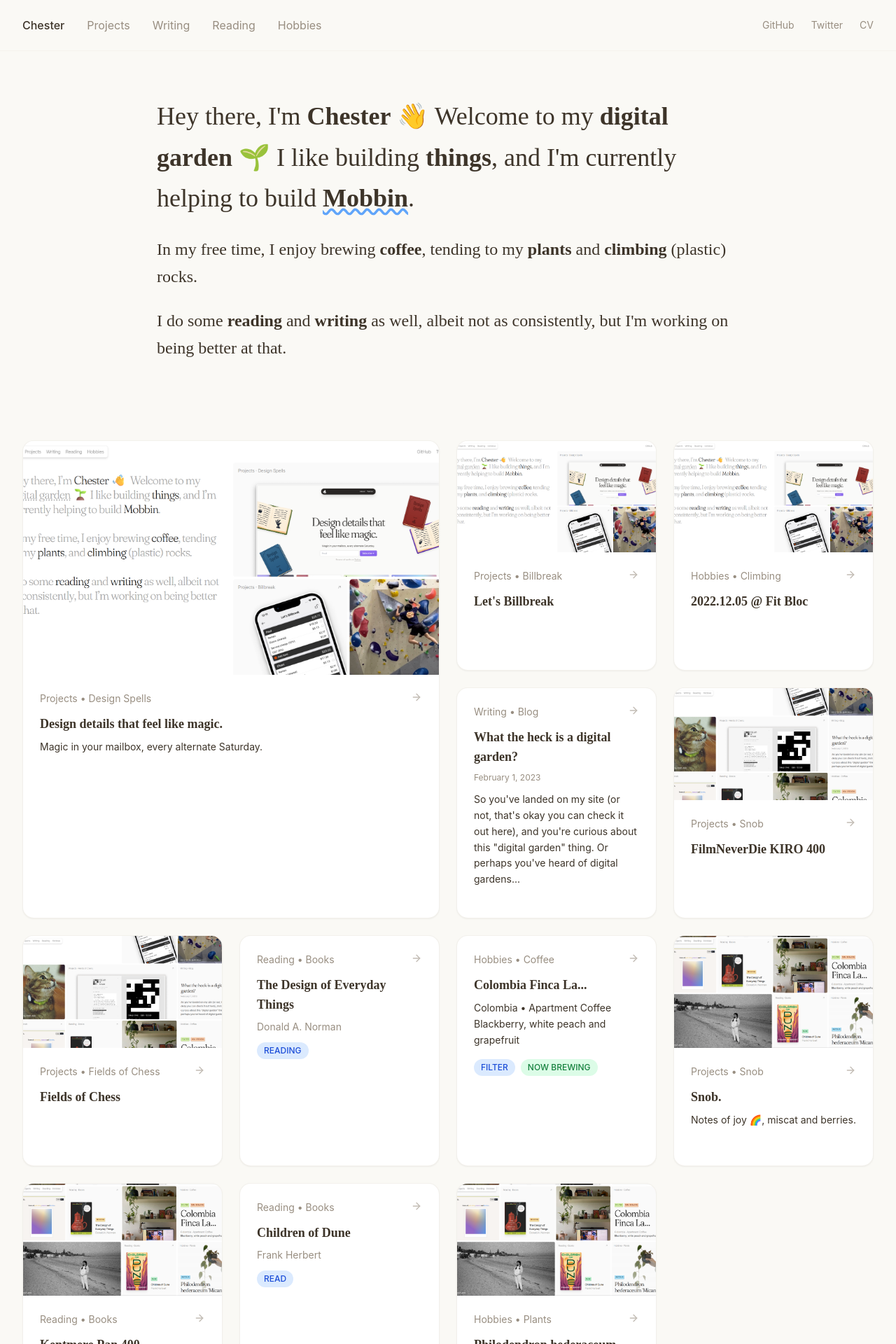
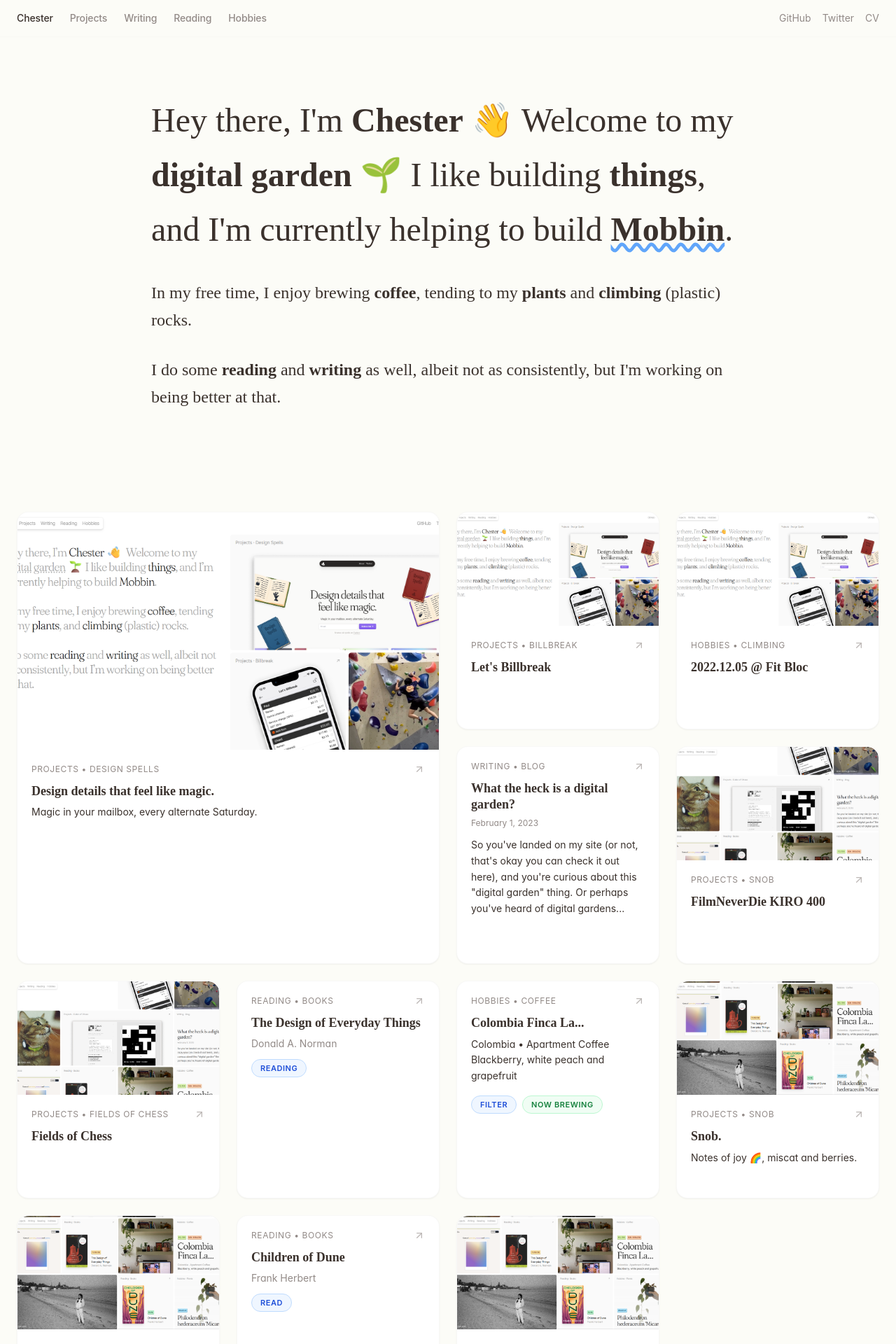
Before and after one commit to sayantann7/chester-clone, a React (Vite) app: page / in a window 1280 px wide. Shown: the top 1920 px of the page at 70% size. Built offline with nearby package versions, Linux system fonts and the light colour scheme.

Commit message:
Add Framer Motion animations
Implement Framer Motion to match the original website's design.

```diff
--- a/package.json
+++ b/package.json
@@ -45,6 +45,7 @@
     "cmdk": "^1.0.0",
     "date-fns": "^3.6.0",
     "embla-carousel-react": "^8.3.0",
+    "framer-motion": "^12.16.0",
     "input-otp": "^1.2.4",
     "lucide-react": "^0.462.0",
     "next-themes": "^0.3.0",
--- a/src/components/Hero.tsx
+++ b/src/components/Hero.tsx
@@ -1,27 +1,48 @@
 
 import React from 'react';
+import { motion } from 'framer-motion';
 
 const Hero: React.FC = () => {
   return (
-    <div className="max-w-4xl mx-auto px-8 py-16">
-      <div className="space-y-6">
-        <h1 className="text-4xl font-crimson leading-relaxed text-foreground">
+    <div className="max-w-4xl mx-auto px-6 py-20">
+      <div className="space-y-8">
+        <motion.h1
+          className="text-5xl font-crimson leading-relaxed text-foreground"
+          initial={{ opacity: 0, y: 20 }}
+          animate={{ opacity: 1, y: 0 }}
+          transition={{ duration: 0.8, delay: 0.2 }}
+        >
           Hey there, I'm <span className="font-semibold">Chester</span> 👋 Welcome to my{' '}
           <span className="font-semibold">digital garden</span> 🌱 I like building{' '}
           <span className="font-semibold">things</span>, and I'm currently helping to build{' '}
-          <span className="font-semibold underline decoration-blue-400 decoration-wavy">Mobbin</span>.
-        </h1>
+          <motion.span
+            className="font-semibold underline decoration-blue-400 decoration-wavy"
+            whileHover={{ scale: 1.05 }}
+          >
+            Mobbin
+          </motion.span>.
+        </motion.h1>
 
-        <p className="text-2xl font-crimson leading-relaxed text-foreground mt-8">
+        <motion.p
+          className="text-2xl font-crimson leading-relaxed text-foreground mt-12"
+          initial={{ opacity: 0, y: 20 }}
+          animate={{ opacity: 1, y: 0 }}
+          transition={{ duration: 0.8, delay: 0.4 }}
+        >
           In my free time, I enjoy brewing <span className="font-semibold">coffee</span>, tending to my{' '}
           <span className="font-semibold">plants</span> and <span className="font-semibold">climbing</span>{' '}
           (plastic) rocks.
-        </p>
+        </motion.p>
 
-        <p className="text-2xl font-crimson leading-relaxed text-foreground mt-8">
+        <motion.p
+          className="text-2xl font-crimson leading-relaxed text-foreground mt-12"
+          initial={{ opacity: 0, y: 20 }}
+          animate={{ opacity: 1, y: 0 }}
+          transition={{ duration: 0.8, delay: 0.6 }}
+        >
           I do some <span className="font-semibold">reading</span> and{' '}
           <span className="font-semibold">writing</span> as well, albeit not as consistently, but I'm working on being better at that.
-        </p>
+        </motion.p>
       </div>
     </div>
   );
--- a/src/components/Navigation.tsx
+++ b/src/components/Navigation.tsx
@@ -1,5 +1,6 @@
 
 import React from 'react';
+import { motion } from 'framer-motion';
 
 interface NavigationProps {
   activeTab: string;
@@ -22,31 +23,40 @@ const Navigation: React.FC<NavigationProps> = ({ activeTab, onTabChange }) => {
   ];
 
   return (
-    <nav className="flex items-center justify-between px-8 py-6 bg-background border-b border-border/30">
-      <div className="flex items-center space-x-8">
+    <motion.nav
+      className="flex items-center justify-between px-6 py-4 bg-background border-b border-border/20"
+      initial={{ y: -50, opacity: 0 }}
+      animate={{ y: 0, opacity: 1 }}
+      transition={{ duration: 0.5 }}
+    >
+      <div className="flex items-center space-x-6">
         {tabs.map((tab) => (
-          <button
+          <motion.button
             key={tab.id}
             onClick={() => onTabChange(tab.id)}
-            className={`nav-tab ${activeTab === tab.id ? 'active' : ''}`}
+            className={`nav-tab text-sm ${activeTab === tab.id ? 'active' : ''}`}
+            whileHover={{ scale: 1.05 }}
+            whileTap={{ scale: 0.95 }}
           >
             {tab.label}
-          </button>
+          </motion.button>
         ))}
       </div>
 
-      <div className="flex items-center space-x-6">
+      <div className="flex items-center space-x-4">
         {socialLinks.map((link) => (
-          <a
+          <motion.a
             key={link.label}
             href={link.href}
             className="text-muted-foreground hover:text-foreground transition-colors duration-200 text-sm"
+            whileHover={{ scale: 1.05 }}
+            whileTap={{ scale: 0.95 }}
           >
             {link.label}
-          </a>
+          </motion.a>
         ))}
       </div>
-    </nav>
+    </motion.nav>
   );
 };
 
--- a/src/components/ProjectCard.tsx
+++ b/src/components/ProjectCard.tsx
@@ -1,6 +1,7 @@
 
 import React from 'react';
-import { ArrowRight } from 'lucide-react';
+import { motion } from 'framer-motion';
+import { ArrowUpRight } from 'lucide-react';
 
 interface ProjectCardProps {
   title: string;
@@ -30,7 +31,7 @@ const ProjectCard: React.FC<ProjectCardProps> = ({
       case 'small':
         return 'col-span-1 row-span-1';
       case 'large':
-        return 'col-span-2 row-span-2';
+        return 'md:col-span-2 md:row-span-2';
       default:
         return 'col-span-1 row-span-1';
     }
@@ -42,26 +43,35 @@ const ProjectCard: React.FC<ProjectCardProps> = ({
   };
 
   return (
-    <div className={`project-card ${getSizeClasses()}`}>
+    <motion.div
+      className={`project-card ${getSizeClasses()}`}
+      initial={{ opacity: 0, y: 20 }}
+      animate={{ opacity: 1, y: 0 }}
+      transition={{ duration: 0.5 }}
+      whileHover={{ y: -8, scale: 1.02 }}
+      whileTap={{ scale: 0.98 }}
+    >
       {image && (
-        <div className="aspect-video bg-muted relative overflow-hidden">
-          <img
+        <div className="aspect-video bg-muted relative overflow-hidden rounded-t-2xl">
+          <motion.img
             src={image}
             alt={title}
             className="w-full h-full object-cover"
+            whileHover={{ scale: 1.05 }}
+            transition={{ duration: 0.3 }}
           />
         </div>
       )}
 
-      <div className="p-6">
+      <div className="p-5">
         <div className="flex items-start justify-between mb-3">
-          <div className="text-sm text-muted-foreground">
+          <div className="text-xs text-muted-foreground uppercase tracking-wider">
             {category}
           </div>
-          <ArrowRight className="w-4 h-4 text-muted-foreground opacity-60" />
+          <ArrowUpRight className="w-4 h-4 text-muted-foreground opacity-60" />
         </div>
 
-        <h3 className="text-lg font-semibold text-foreground mb-2 font-crimson">
+        <h3 className="text-lg font-semibold text-foreground mb-2 font-crimson leading-tight">
           {title}
         </h3>
 
@@ -92,14 +102,20 @@ const ProjectCard: React.FC<ProjectCardProps> = ({
         {tags.length > 0 && (
           <div className="flex flex-wrap gap-2">
             {tags.map((tag, index) => (
-              <span key={tag} className={`tag ${getTagColor(index)}`}>
+              <motion.span
+                key={tag}
+                className={`tag ${getTagColor(index)}`}
+                initial={{ scale: 0 }}
+                animate={{ scale: 1 }}
+                transition={{ delay: index * 0.1 }}
+              >
                 {tag}
-              </span>
+              </motion.span>
             ))}
           </div>
         )}
       </div>
-    </div>
+    </motion.div>
   );
 };
 
--- a/src/components/ProjectsGrid.tsx
+++ b/src/components/ProjectsGrid.tsx
@@ -1,5 +1,6 @@
 
 import React from 'react';
+import { motion } from 'framer-motion';
 import ProjectCard from './ProjectCard';
 
 const ProjectsGrid: React.FC = () => {
@@ -76,16 +77,31 @@ const ProjectsGrid: React.FC = () => {
     }
   ];
 
+  const containerVariants = {
+    hidden: { opacity: 0 },
+    visible: {
+      opacity: 1,
+      transition: {
+        staggerChildren: 0.1
+      }
+    }
+  };
+
   return (
-    <div className="max-w-7xl mx-auto px-8 py-12">
-      <div className="grid grid-cols-1 md:grid-cols-2 lg:grid-cols-3 xl:grid-cols-4 gap-6 auto-rows-fr">
+    <div className="max-w-7xl mx-auto px-6 py-16">
+      <motion.div
+        className="grid grid-cols-1 md:grid-cols-2 lg:grid-cols-3 xl:grid-cols-4 gap-6 auto-rows-fr"
+        variants={containerVariants}
+        initial="hidden"
+        animate="visible"
+      >
         {projects.map((project, index) => (
           <ProjectCard
             key={index}
             {...project}
           />
         ))}
-      </div>
+      </motion.div>
     </div>
   );
 };
--- a/src/index.css
+++ b/src/index.css
@@ -7,35 +7,35 @@
 
 @layer base {
   :root {
-    --background: 47 36% 97%;
-    --foreground: 34 20% 20%;
+    --background: 50 50% 98%;
+    --foreground: 20 14% 20%;
 
     --card: 0 0% 100%;
-    --card-foreground: 34 20% 20%;
+    --card-foreground: 20 14% 20%;
 
     --popover: 0 0% 100%;
-    --popover-foreground: 34 20% 20%;
+    --popover-foreground: 20 14% 20%;
 
-    --primary: 34 20% 20%;
-    --primary-foreground: 47 36% 97%;
+    --primary: 20 14% 20%;
+    --primary-foreground: 50 50% 98%;
 
-    --secondary: 47 20% 92%;
-    --secondary-foreground: 34 20% 20%;
+    --secondary: 48 10% 94%;
+    --secondary-foreground: 20 14% 20%;
 
-    --muted: 47 20% 92%;
-    --muted-foreground: 34 10% 55%;
+    --muted: 48 10% 94%;
+    --muted-foreground: 20 5% 55%;
 
-    --accent: 47 20% 92%;
-    --accent-foreground: 34 20% 20%;
+    --accent: 48 10% 94%;
+    --accent-foreground: 20 14% 20%;
 
     --destructive: 0 84.2% 60.2%;
     --destructive-foreground: 210 40% 98%;
 
-    --border: 47 20% 88%;
-    --input: 47 20% 88%;
-    --ring: 34 20% 20%;
+    --border: 48 10% 90%;
+    --input: 48 10% 90%;
+    --ring: 20 14% 20%;
 
-    --radius: 0.75rem;
+    --radius: 1rem;
   }
 }
 
@@ -45,52 +45,67 @@
   }
 
   body {
-    @apply bg-background text-foreground font-inter;
+    @apply bg-background text-foreground font-inter antialiased;
+    font-size: 16px;
+    line-height: 1.6;
   }
 
   .font-inter {
-    font-family: 'Inter', sans-serif;
+    font-family: 'Inter', -apple-system, BlinkMacSystemFont, 'Segoe UI', sans-serif;
+    font-feature-settings: 'cv02', 'cv03', 'cv04', 'cv11';
   }
 
   .font-crimson {
-    font-family: 'Crimson Text', serif;
+    font-family: 'Crimson Text', Georgia, serif;
+    font-feature-settings: 'kern', 'liga', 'clig', 'calt';
   }
 }
 
 @layer components {
   .nav-tab {
-    @apply text-muted-foreground hover:text-foreground transition-colors duration-200 cursor-pointer;
+    @apply text-muted-foreground hover:text-foreground transition-all duration-200 cursor-pointer font-medium;
+    font-size: 15px;
+    letter-spacing: -0.01em;
   }
 
   .nav-tab.active {
-    @apply text-foreground font-medium;
+    @apply text-foreground;
   }
 
   .project-card {
-    @apply bg-card rounded-2xl shadow-sm border border-border/50 overflow-hidden hover:shadow-md transition-all duration-300 hover:-translate-y-1;
+    @apply bg-card rounded-2xl shadow-sm border border-border/30 overflow-hidden hover:shadow-lg transition-all duration-300;
+    border-width: 0.5px;
+  }
+
+  .project-card:hover {
+    @apply shadow-2xl;
+    box-shadow: 0 25px 50px -12px rgba(0, 0, 0, 0.08);
   }
 
   .tag {
-    @apply inline-flex items-center px-2.5 py-1 rounded-full text-xs font-medium;
+    @apply inline-flex items-center px-3 py-1 rounded-full text-xs font-semibold tracking-wide;
+    font-size: 11px;
+    text-transform: uppercase;
+    letter-spacing: 0.05em;
   }
 
   .tag-blue {
-    @apply bg-blue-100 text-blue-700;
+    @apply bg-blue-50 text-blue-700 border border-blue-200;
   }
 
   .tag-green {
-    @apply bg-green-100 text-green-700;
+    @apply bg-green-50 text-green-700 border border-green-200;
   }
 
   .tag-orange {
-    @apply bg-orange-100 text-orange-700;
+    @apply bg-orange-50 text-orange-700 border border-orange-200;
   }
 
   .tag-purple {
-    @apply bg-purple-100 text-purple-700;
+    @apply bg-purple-50 text-purple-700 border border-purple-200;
   }
 
   .tag-pink {
-    @apply bg-pink-100 text-pink-700;
+    @apply bg-pink-50 text-pink-700 border border-pink-200;
   }
 }
--- a/src/pages/Index.tsx
+++ b/src/pages/Index.tsx
@@ -1,5 +1,6 @@
 
 import React, { useState } from 'react';
+import { motion, AnimatePresence } from 'framer-motion';
 import Navigation from '@/components/Navigation';
 import Hero from '@/components/Hero';
 import ProjectsGrid from '@/components/ProjectsGrid';
@@ -11,6 +12,18 @@ import Footer from '@/components/Footer';
 
 const Index = () => {
   const [activeTab, setActiveTab] = useState('chester');
+
+  const pageVariants = {
+    initial: { opacity: 0, y: 20 },
+    in: { opacity: 1, y: 0 },
+    out: { opacity: 0, y: -20 }
+  };
+
+  const pageTransition = {
+    type: 'tween',
+    ease: 'anticipate',
+    duration: 0.5
+  };
 
   const renderContent = () => {
     switch (activeTab) {
@@ -35,7 +48,18 @@ const Index = () => {
   return (
     <div className="min-h-screen bg-background">
       <Navigation activeTab={activeTab} onTabChange={setActiveTab} />
-      {renderContent()}
+      <AnimatePresence mode="wait">
+        <motion.div
+          key={activeTab}
+          initial="initial"
+          animate="in"
+          exit="out"
+          variants={pageVariants}
+          transition={pageTransition}
+        >
+          {renderContent()}
+        </motion.div>
+      </AnimatePresence>
       <Footer />
     </div>
   );
```
Also changed, not shown: src/components/Footer.tsx (+14 -5 lines), 1 other file (tests, documents, lock files or other folders).
